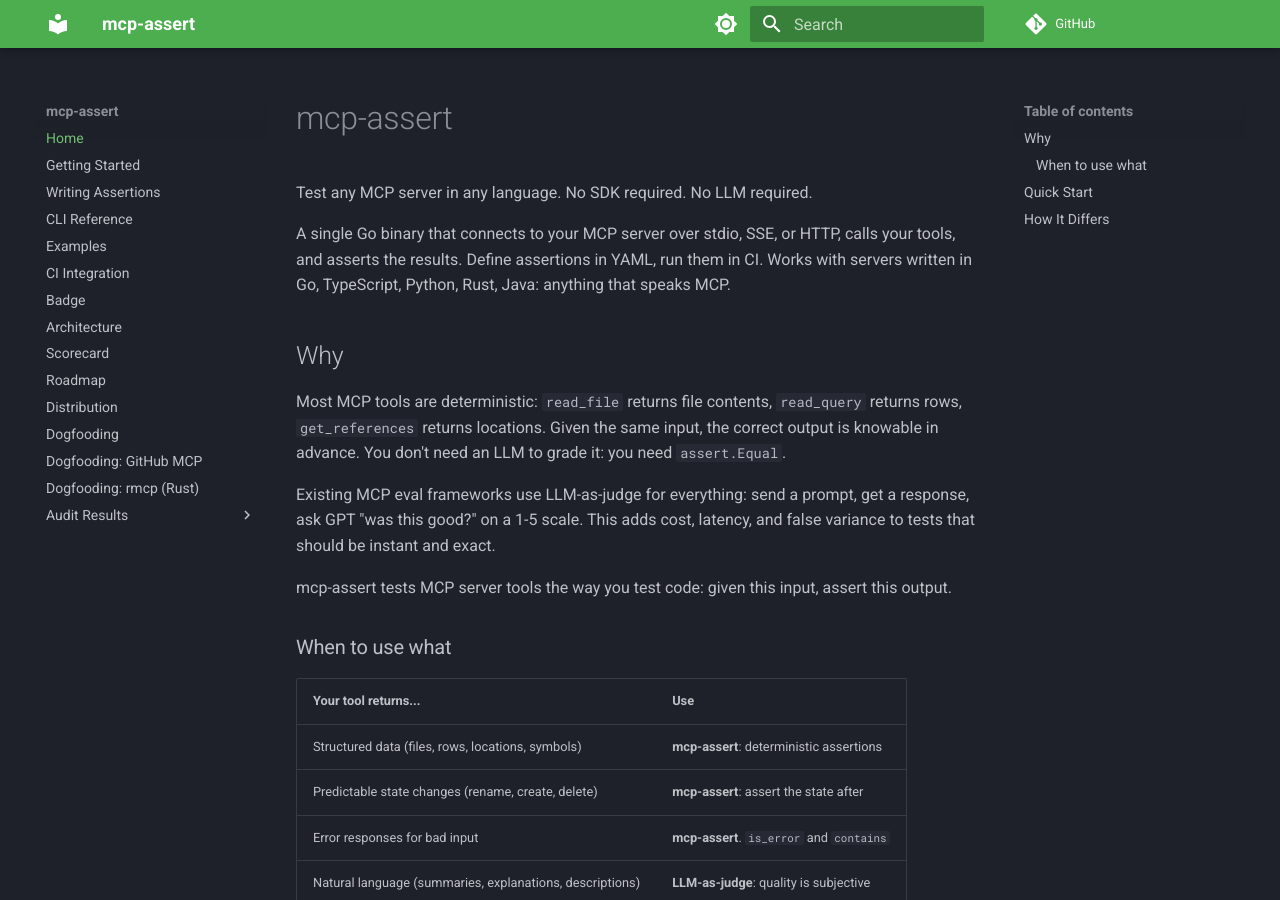
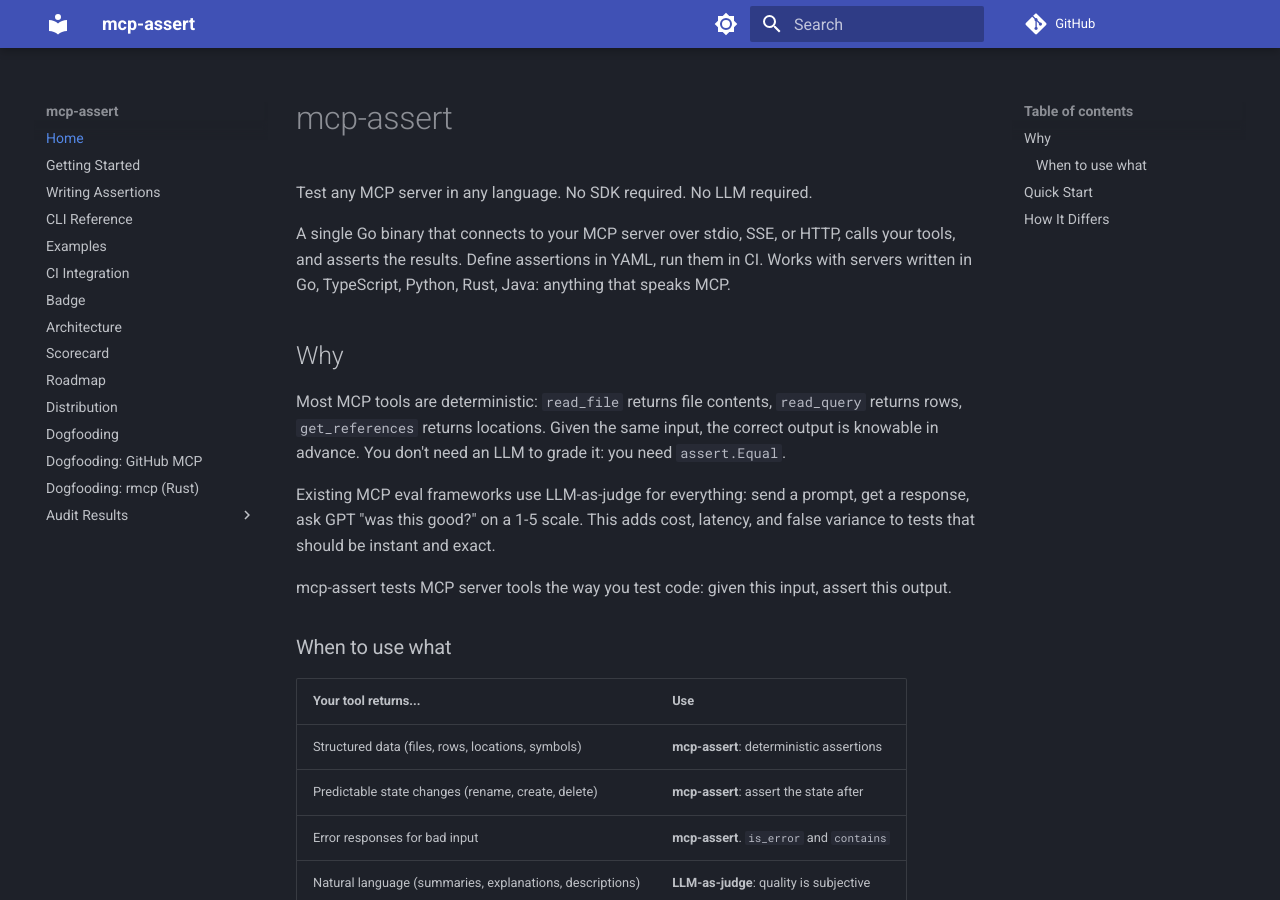
Before and after one commit to blackwell-systems/mcp-assert, an MkDocs documentation site: the page built from docs/index.md, in a window 1280 px wide and 900 px high. Built offline with MkDocs 1.6.1 and Material for MkDocs 9.7.7, drawn with Linux system fonts in a browser that asks for light colours; comment, search, counter and statistics services are not loaded.

Commit message:
style: change docs header from green to indigo/cyan

```diff
--- a/mkdocs.yml
+++ b/mkdocs.yml
@@ -6,14 +6,14 @@
   name: material
   palette:
     - scheme: slate
-      primary: green
-      accent: light green
+      primary: indigo
+      accent: cyan
       toggle:
         icon: material/brightness-7
         name: Switch to light mode
     - scheme: default
-      primary: green
-      accent: green
+      primary: indigo
+      accent: blue
       toggle:
         icon: material/brightness-4
         name: Switch to dark mode
```
